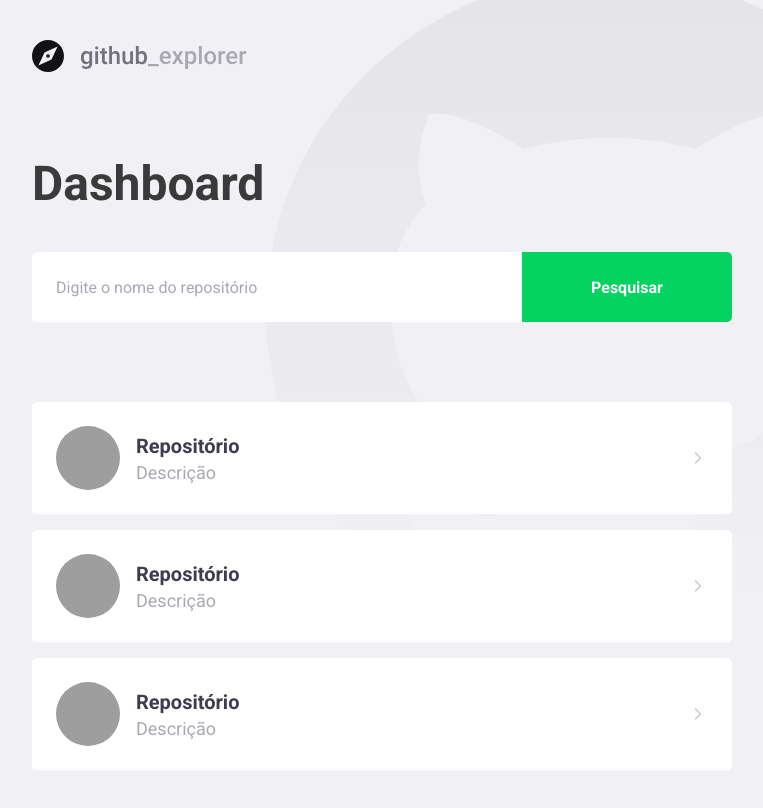
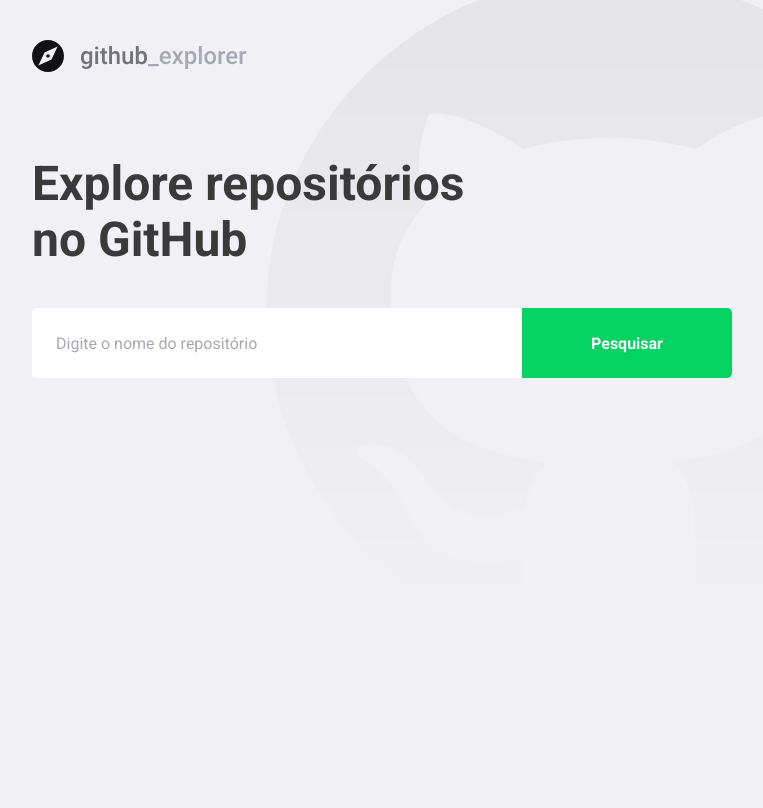
Before and after one commit to RoberManuki/StarCorp_web, a React (Create React App) app: page / in a window 1280 px wide. Shown: the whole page, without its empty margins (148-911 px from the left). Built offline with nearby package versions, Linux system fonts and the light colour scheme; grey boxes are pictures that could not be loaded.

Commit message:
Conecting into github's api

```diff
--- a/package.json
+++ b/package.json
@@ -10,6 +10,7 @@
     "@types/node": "^12.0.0",
     "@types/react": "^16.9.53",
     "@types/react-dom": "^16.9.8",
+    "axios": "^0.21.0",
     "polished": "^4.0.3",
     "react": "^17.0.1",
     "react-dom": "^17.0.1",
--- a/src/pages/Dashboard/index.tsx
+++ b/src/pages/Dashboard/index.tsx
@@ -1,62 +1,70 @@
-import React from 'react';
+/* eslint-disable camelcase */
+
+import React, { useState, FormEvent } from 'react';
 import { FiChevronRight } from 'react-icons/fi';
 import logoImg from '../../assets/logo.svg';
 import { Title, Form, Repositories } from './styles';
+import api from '../../services/api';
 
-const Dashboard: React.FunctionComponent = () => (
+interface Repository {
+  full_name: string;
+  description: string;
+  owner: {
+    login: string;
+    avatar_url: string;
+  };
+}
+
+const Dashboard: React.FunctionComponent = () => {
+  const [newRepo, setNewRepo] = useState('');
+  const [repositories, setRepositories] = useState<Repository[]>([]);
+
+  async function handleAddRepository(
+    event: FormEvent<HTMLFormElement>,
+  ): Promise<void> {
+    event.preventDefault();
+
+    const response = await api.get(`repos/${newRepo}`);
+
+    const repository = response.data;
+
+    setRepositories([...repositories, repository]);
+    setNewRepo('');
+  }
+
+  return (
     <>
       <img src={logoImg} alt="Github Explorer" />
-    <Title>Dashboard</Title>
+      <Title>Explore repositórios no GitHub</Title>
 
-    <Form>
-      <input placeholder="Digite o nome do repositório" />
+      <Form onSubmit={handleAddRepository}>
+        <input
+          value={newRepo}
+          onChange={e => setNewRepo(e.target.value)}
+          placeholder="Digite o nome do repositório"
+        />
         <button type="submit">Pesquisar</button>
       </Form>
 
       <Repositories>
-      <a href="teste">
+        {repositories.map(repository => (
+          <a key={repository.full_name} href="teste">
             <img
-          src="https://media-exp1.licdn.com/dms/image/C4D03AQFNap9BXoLriw/profile-displayphoto-shrink_200_200/0?e=1609372800&v=beta&t=9jmpq_G8MpINHjULoLYinhb23r7Rne4MSU1leeQX5xA"
-          alt="Craudio"
+              src={repository.owner.avatar_url}
+              alt={repository.owner.login}
             />
 
             <div>
-          <strong>Repositório</strong>
-          <p>Descrição</p>
+              <strong>{repository.full_name}</strong>
+              <p>{repository.description}</p>
             </div>
 
             <FiChevronRight size={20} />
           </a>
-
-      <a href="teste">
-        <img
-          src="https://media-exp1.licdn.com/dms/image/C4D03AQFNap9BXoLriw/profile-displayphoto-shrink_200_200/0?e=1609372800&v=beta&t=9jmpq_G8MpINHjULoLYinhb23r7Rne4MSU1leeQX5xA"
-          alt="Craudio"
-        />
-
-        <div>
-          <strong>Repositório</strong>
-          <p>Descrição</p>
-        </div>
-
-        <FiChevronRight size={20} />
-      </a>
-
-      <a href="teste">
-        <img
-          src="https://media-exp1.licdn.com/dms/image/C4D03AQFNap9BXoLriw/profile-displayphoto-shrink_200_200/0?e=1609372800&v=beta&t=9jmpq_G8MpINHjULoLYinhb23r7Rne4MSU1leeQX5xA"
-          alt="Craudio"
-        />
-
-        <div>
-          <strong>Repositório</strong>
-          <p>Descrição</p>
-        </div>
-
-        <FiChevronRight size={20} />
-      </a>
+        ))}
       </Repositories>
     </>
   );
+};
 
 export default Dashboard;
--- a/src/pages/Dashboard/styles.ts
+++ b/src/pages/Dashboard/styles.ts
@@ -78,7 +78,8 @@
     }
 
     div {
-      margin-left: 16px;
+      margin: 0 16px;
+      flex: 1;
 
       strong {
         font-size: 20px;
--- /dev/null
+++ b/src/services/api.ts
@@ -0,0 +1,7 @@
+import axios from 'axios';
+
+const api = axios.create({
+  baseURL: 'https://api.github.com',
+});
+
+export default api;
```
Also changed, not shown: 1 other file (tests, documents, lock files or other folders). Lines whose indentation alone changed are shown as unchanged.
